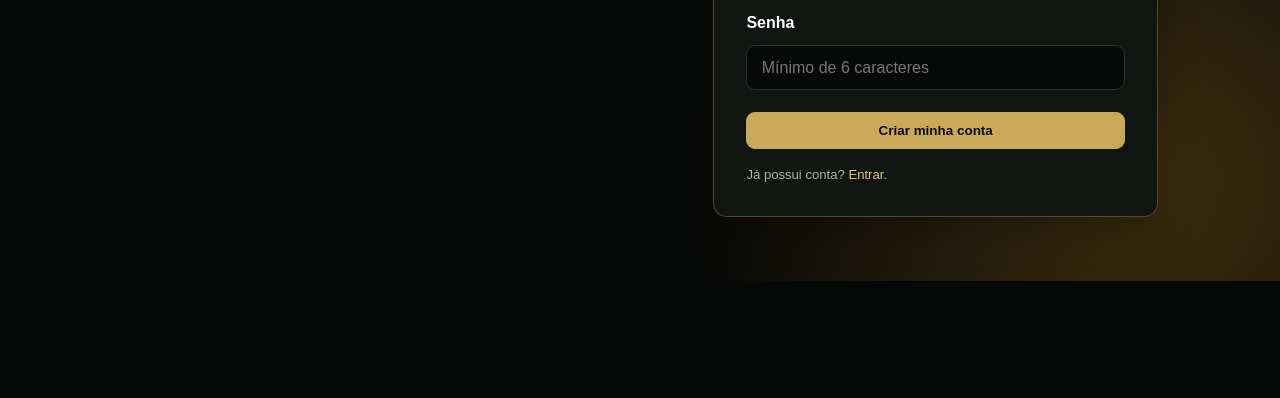
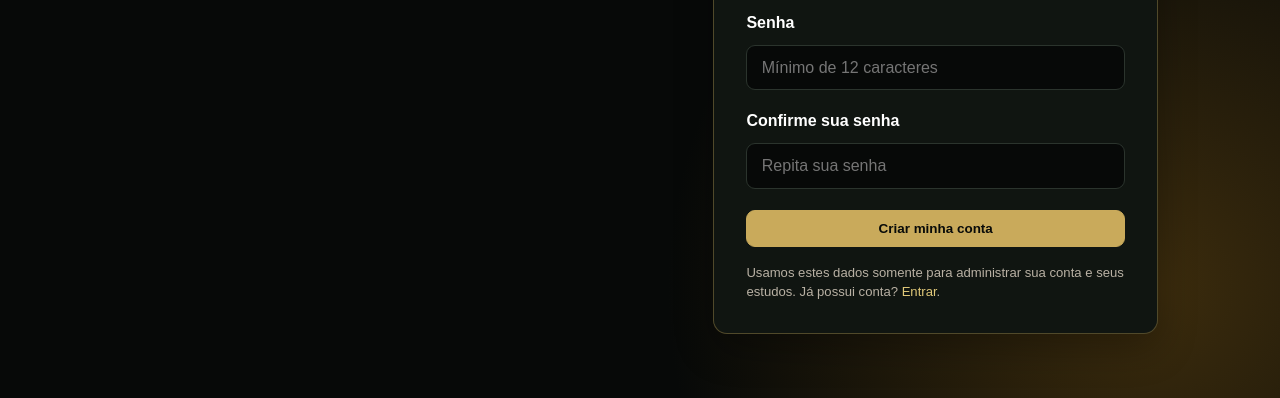
Before and after one commit to eualexandreeduardo-ai/teologia, a website: page cadastro.html in a window 1280 px wide. Shown: the part 693-1091 px from the top of the page. Before the commit the page ends 974 px from the top, so only its background shows below. Drawn offline with nearby package versions, Linux system fonts and the light colour scheme.

Commit message:
Add files via upload

```diff
--- a/cadastro.html
+++ b/cadastro.html
@@ -31,15 +31,17 @@
         <label for="birth-date">Data de nascimento</label>
         <input id="birth-date" name="birthDate" type="date" autocomplete="bday" required/>
         <label for="phone">Número de telefone</label>
-        <input id="phone" name="phone" type="tel" autocomplete="tel" inputmode="tel" placeholder="(00) 00000-0000" required/>
+        <input id="phone" name="phone" type="tel" autocomplete="tel" inputmode="tel" maxlength="25" placeholder="(00) 00000-0000" required/>
         <label for="email">E-mail</label>
         <input id="email" name="email" type="email" autocomplete="email" placeholder="voce@exemplo.com" required/>
         <label for="password">Senha</label>
-        <input id="password" name="password" type="password" autocomplete="new-password" placeholder="Mínimo de 6 caracteres" minlength="6" required/>
+        <input id="password" name="password" type="password" autocomplete="new-password" placeholder="Mínimo de 12 caracteres" minlength="12" required/>
+        <label for="confirm-password">Confirme sua senha</label>
+        <input id="confirm-password" name="confirmPassword" type="password" autocomplete="new-password" placeholder="Repita sua senha" minlength="12" required/>
         <div id="auth-message" class="auth-message" role="status" aria-live="polite"></div>
         <button class="btn btn-green login-primary" type="submit">Criar minha conta</button>
       </form>
-      <p class="login-note">Já possui conta? <a href="login.html">Entrar</a>.</p>
+      <p class="login-note">Usamos estes dados somente para administrar sua conta e seus estudos. Já possui conta? <a href="login.html">Entrar</a>.</p>
     </section>
   </main>
 </body>
```
